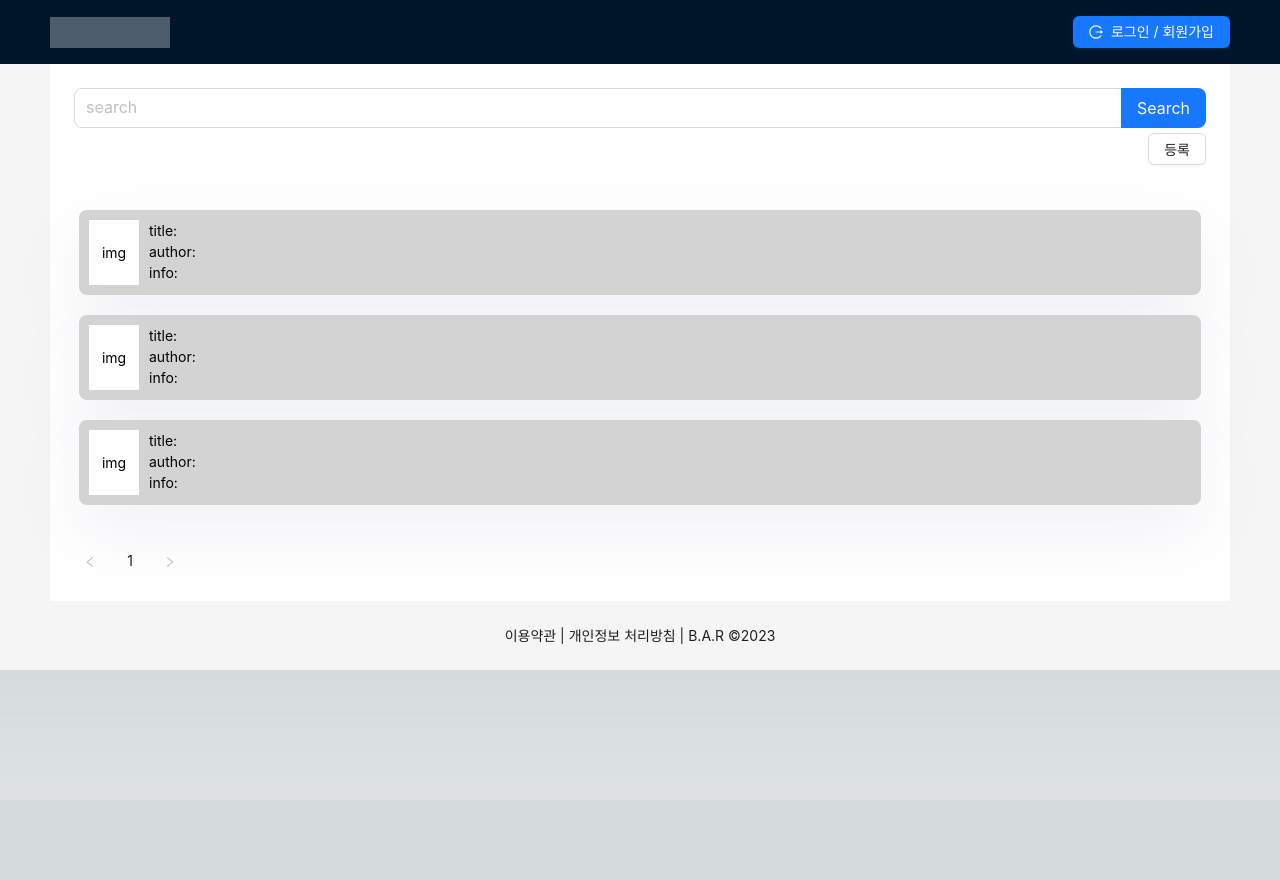
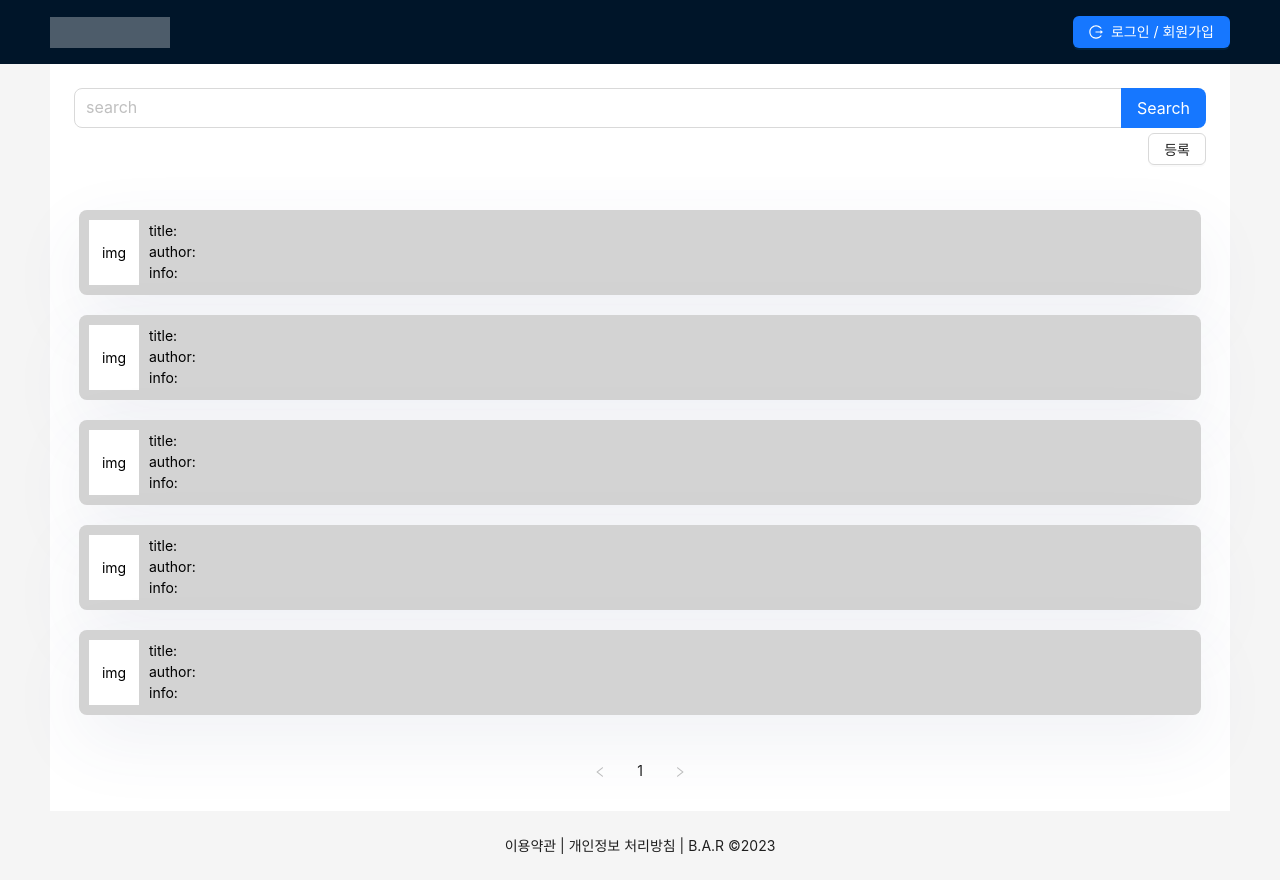
Before and after one commit to Song-Ahyeon/bar-test-app, a Next.js app: page /search in a window 1280 px wide. Before the commit the page ends 800 px from the top, so only its background shows below. Built offline with nearby package versions, Linux system fonts and the light colour scheme.

Commit message:
fix: search > pagination 가운데 정렬

```diff
--- a/components/searchResultList/index.tsx
+++ b/components/searchResultList/index.tsx
@@ -22,7 +22,6 @@ const SearchResultList = (props: any) => {
     const gotoTarget = () => {
         router.push({
             pathname: '/target',
-            // query: {keyword: searchKeyword}
         })
     }
 
--- a/pages/search/index.tsx
+++ b/pages/search/index.tsx
@@ -18,6 +18,8 @@ const SearchPage = () => {
         {title: 'title1', author: 'author1', info: 'infotext1'},
         {title: 'title2', author: 'author2', info: 'infotext2'},
         {title: 'title3', author: 'author3', info: 'infotext3'},
+        {title: 'title4', author: 'author4', info: 'infotext4'},
+        {title: 'title5', author: 'author5', info: 'infotext5'},
       ]
     return (
         <>
@@ -32,7 +34,11 @@ const SearchPage = () => {
                     <SearchResultList key={`search_result_${idx}`} props={el} />
                 ))}
             </Wrapper>
-            <Pagination />
+            <div style={{width: '100%', display: 'flex'}}>
+                <div style={{margin: 'auto'}}>
+                    <Pagination/>
+                </div>
+            </div>
         </div>
       </Content>
         </>
```
